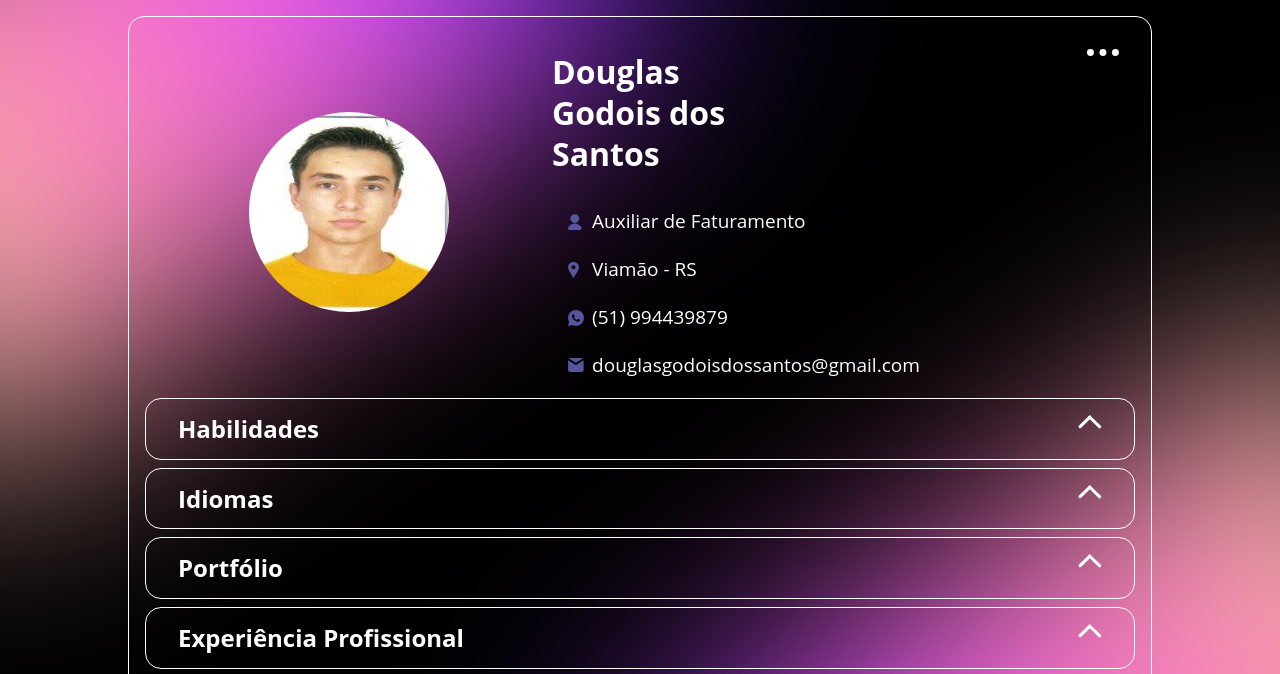
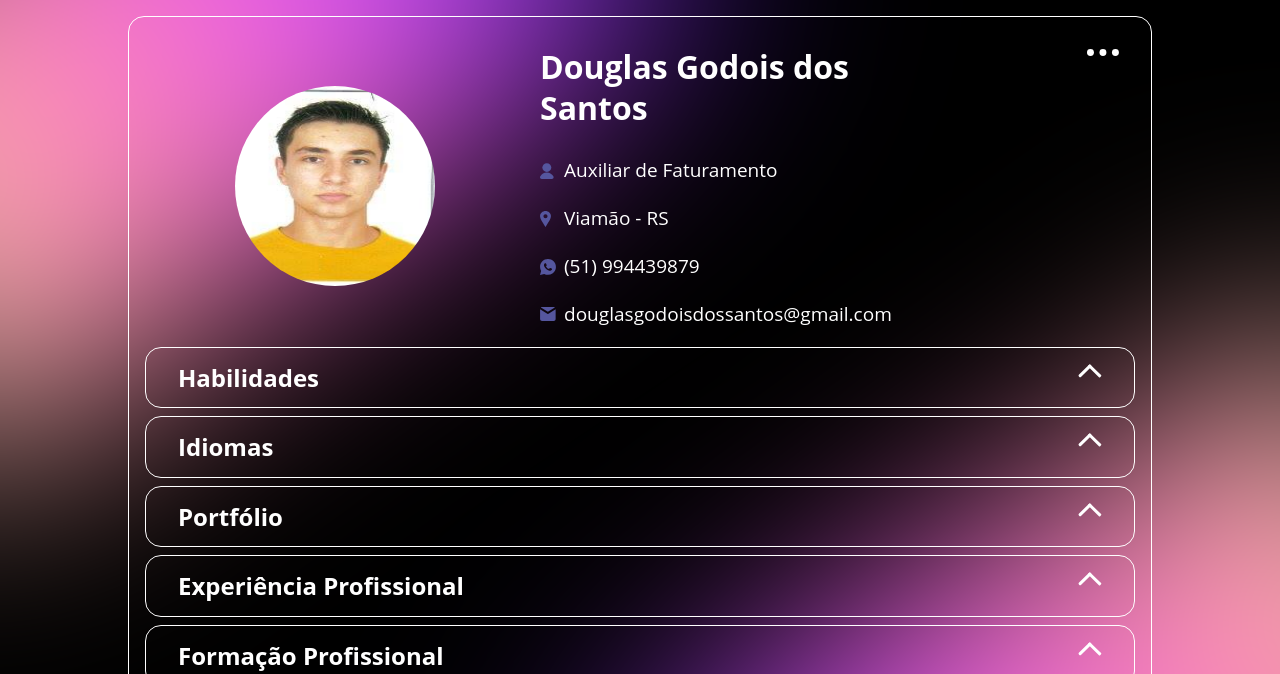
Before and after one commit to gogadgs/Portfolio, a website: page index.html in a window 1280 px wide. Shown: the top 674 px of the page. Drawn offline with nearby package versions, Linux system fonts and the light colour scheme.

Commit message:
Update header.css

```diff
--- a/CSS/header.css
+++ b/CSS/header.css
@@ -93,8 +93,8 @@
     .header .title{
         grid-area: title;
         text-align: start;
-        max-width: 210px;
-
+        max-width: 25rem;
+        margin:1rem;
     }
     .header .information{
         grid-area:information;
```
